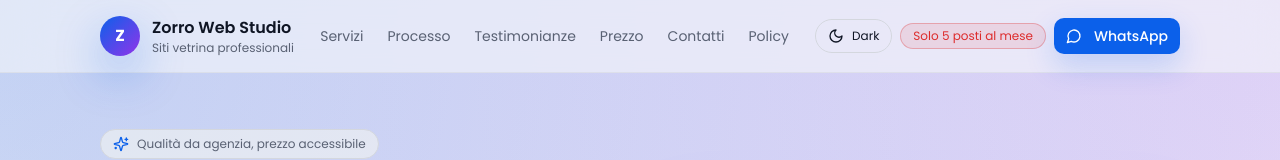
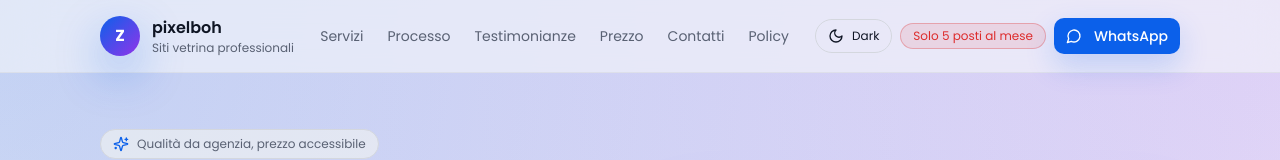
Before and after one commit to zorroboh93/quicksite-creator, a React (Vite) app: page / in a window 1280 px wide. Shown: the top 160 px of the page. Built offline with nearby package versions, Linux system fonts and the light colour scheme; no server answers; the HTML template or start-up script is replaced by a standard one.

Commit message:
rebrand: change name from Zorro Web Studio to pixelboh

```diff
--- a/index.html
+++ b/index.html
@@ -3,18 +3,18 @@
   <head>
     <meta charset="UTF-8" />
     <meta name="viewport" content="width=device-width, initial-scale=1.0" />
-    <title>Zorro Web Studio | Siti vetrina professionali a 180€</title>
+    <title>pixelboh | Siti vetrina professionali a 180€</title>
     <meta
       name="description"
       content="Landing page per siti vetrina moderni e responsivi a prezzo lancio: contatto rapido via WhatsApp o email, consegna veloce e trasparenza totale."
     />
     <meta name="keywords" content="sito vetrina, web design, freelance web, siti economici, landing page" />
-    <meta name="author" content="Zorro Web Studio" />
+    <meta name="author" content="pixelboh" />
     <meta name="robots" content="index, follow" />
     <link rel="canonical" href="https://zorrostudio.it/" />
     <meta name="theme-color" content="#0a0f1a" />
 
-    <meta property="og:title" content="Zorro Web Studio | Siti vetrina professionali" />
+    <meta property="og:title" content="pixelboh | Siti vetrina professionali" />
     <meta
       property="og:description"
       content="Siti vetrina curati, veloci e pronti su mobile. Prezzo unico 180€, posti limitati."
@@ -24,7 +24,7 @@
     <meta property="og:url" content="https://zorrostudio.it/" />
 
     <meta name="twitter:card" content="summary_large_image" />
-    <meta name="twitter:title" content="Zorro Web Studio | Siti vetrina professionali" />
+    <meta name="twitter:title" content="pixelboh | Siti vetrina professionali" />
     <meta
       name="twitter:description"
       content="Contatto rapido via WhatsApp, consegna veloce e design curato. Prezzo lancio 180€."
@@ -37,7 +37,7 @@
       {
         "@context": "https://schema.org",
         "@type": "LocalBusiness",
-        "name": "Zorro Web Studio",
+        "name": "pixelboh",
         "description": "Siti vetrina moderni, veloci e responsive a 180€ con supporto rapido.",
         "image": "https://zorrostudio.it/og-image.svg",
         "url": "https://zorrostudio.it/",
--- a/package.json
+++ b/package.json
@@ -1,5 +1,5 @@
 {
-  "name": "vite_react_shadcn_ts",
+  "name": "pixelboh",
   "private": true,
   "version": "0.0.0",
   "type": "module",
--- a/public/404.html
+++ b/public/404.html
@@ -3,7 +3,7 @@
   <head>
     <meta charset="UTF-8" />
     <meta name="viewport" content="width=device-width, initial-scale=1.0" />
-    <title>Pagina non trovata — Zorro Web Studio</title>
+    <title>Pagina non trovata — pixelboh</title>
     <meta name="description" content="Pagina non trovata. Verrai reindirizzato alla home." />
     <meta name="robots" content="noindex, follow" />
     <script>
--- a/src/pages/Index.tsx
+++ b/src/pages/Index.tsx
@@ -22,8 +22,8 @@ import { Textarea } from "@/components/ui/textarea";
 import { useToast } from "@/hooks/use-toast";
 
 const WHATSAPP_NUMBER = "393401234567";
-const WHATSAPP_URL = `https://wa.me/${WHATSAPP_NUMBER}?text=Ciao%20Zorro%2C%20vorrei%20un%20sito%20vetrina%20per%20la%20mia%20attivit%C3%A0`;
-const EMAIL = "ciao@zorrostudio.it";
+const WHATSAPP_URL = `https://wa.me/${WHATSAPP_NUMBER}?text=Ciao%20pixelboh%2C%20vorrei%20un%20sito%20vetrina%20per%20la%20mia%20attivit%C3%A0`;
+const EMAIL = "ciao@pixelboh.it";
 
 const GA_MEASUREMENT_ID = import.meta.env.VITE_GA_MEASUREMENT_ID ?? "";
 const EMAILJS_SERVICE_ID = import.meta.env.VITE_EMAILJS_SERVICE_ID ?? "";
@@ -228,7 +228,7 @@ const Index = () => {
               Z
             </div>
             <div>
-              <div className="font-semibold text-sm sm:text-base">Zorro Web Studio</div>
+              <div className="font-semibold text-sm sm:text-base">pixelboh</div>
               <div className="text-xs text-muted-foreground">Siti vetrina professionali</div>
             </div>
           </div>
@@ -775,7 +775,7 @@ const Index = () => {
       {/* Footer */}
       <footer className="border-t border-border mt-12 py-6">
         <div className="container flex flex-wrap items-center justify-between gap-4 text-xs text-muted-foreground">
-          <span>© {new Date().getFullYear()} Zorro Web Studio – Siti vetrina a 180€</span>
+          <span>© {new Date().getFullYear()} pixelboh – Siti vetrina a 180€</span>
           <nav aria-label="Link legali e contatti" className="flex flex-wrap gap-4">
             <a href={`mailto:${EMAIL}`} className="hover:text-foreground transition-colors">
               {EMAIL}
```
Also changed, not shown: 4 other files (tests, documents, lock files or other folders).
